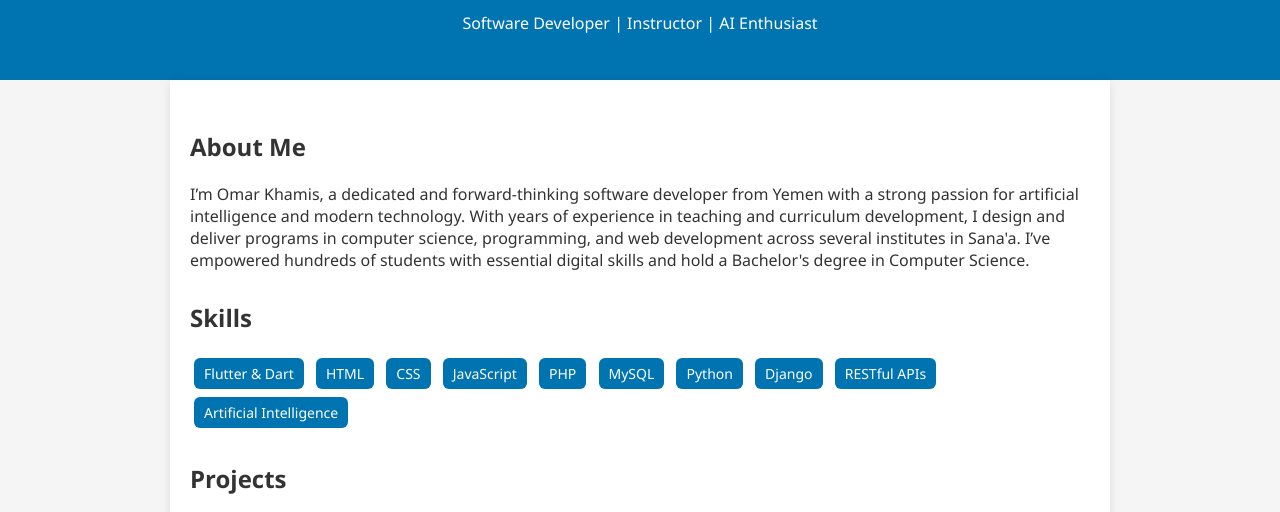
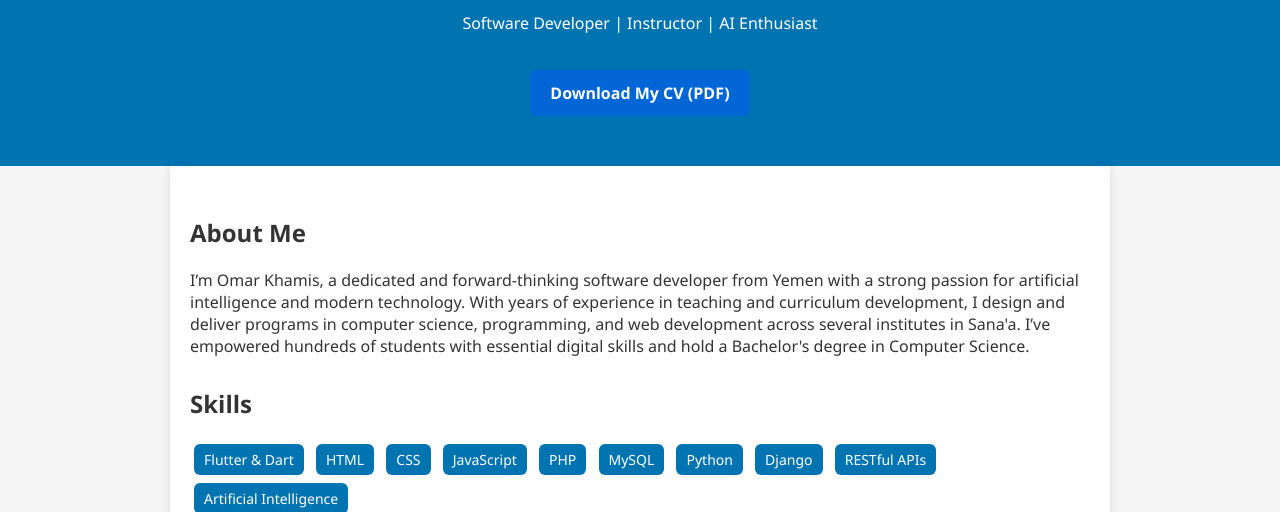
Before and after one commit to omar-khamis-dev/omar-khamis-dev.github.io, a plain HTML site: page index.html in a window 1280 px wide. Shown: the part 259-771 px from the top of the page. Drawn offline with Linux system fonts and the light colour scheme.

Commit message:
Update index.html
Add Download My CV

```diff
--- a/index.html
+++ b/index.html
@@ -51,6 +51,21 @@
       background: #eee;
       margin-top: 40px;
     }
+      .cv-button {
+    display: inline-block;
+    padding: 12px 20px;
+    margin: 20px auto;
+    background-color: #0366d6;
+    color: white;
+    font-weight: bold;
+    text-decoration: none;
+    border-radius: 6px;
+    transition: background-color 0.3s ease;
+  }
+
+  .cv-button:hover {
+    background-color: #024a9e;
+  }
   </style>
 </head>
 <body>
@@ -59,6 +74,7 @@
     <h1>Omar Khamis</h1>
     <img src="omar.jpg" alt="Omar Khamis" style="width: 150px; height: 150px; border-radius: 50%; margin: 20px auto; display: block; border: 4px solid white;" />
     <p>Software Developer | Instructor | AI Enthusiast</p>
+    <a href="Omar-Khamis-CV.pdf" download class="cv-button">Download My CV (PDF)</a>
   </header>
 
   <div class="container">
@@ -107,6 +123,7 @@
     </div>
   </div>
 
+
   <footer>
     &copy; 2025 Omar Khamis. All rights reserved.
   </footer>
```
